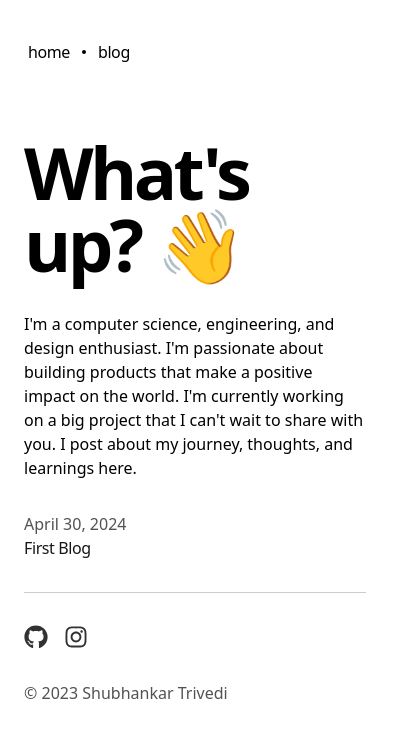
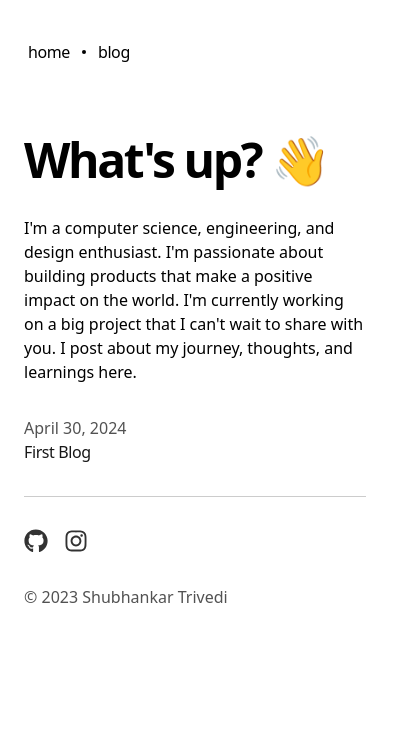
Before and after one commit to shubhankartrivedi/portfolio, a Next.js app: page / in a window 390 px wide. Shown: the top 738 px of the page, 414 px wide, since content can reach past the window. Built offline with nearby package versions, Linux system fonts and the light colour scheme.

Commit message:
Update typography styles in global.css and adjust layout in layout.tsx

```diff
--- a/src/app/global.css
+++ b/src/app/global.css
@@ -35,10 +35,10 @@ html {
   min-width: 360px;
 }
 h1 {
-  @apply text-7xl font-bold tracking-tighter;
+  @apply lg:text-7xl sm:text-6xl text-5xl font-bold tracking-tighter;
 }
 h2 {
-  @apply text-4xl font-bold tracking-tighter;
+  @apply lg:text-5xl sm:text-4xl text-3xl font-bold tracking-tighter;
 }
 .prose .anchor {
   @apply absolute invisible no-underline;
--- a/src/app/layout.tsx
+++ b/src/app/layout.tsx
@@ -58,8 +58,8 @@ export default function RootLayout({
           <SpeedInsights />
 
         </main>
-        <p className='dark:bg-white/20 bg-black/20  absolute top-0 -left-10 h-full w-[0.2px]'/>
-        <p className='dark:bg-white/20 bg-black/20 absolute top-0 -right-10 h-full w-[0.2px]'/>
+        <p className='dark:bg-white/20 lg:block hidden bg-black/20  absolute top-0 -left-10 h-full w-[0.2px]'/>
+        <p className='dark:bg-white/20 lg:block hidden bg-black/20 absolute top-0 -right-10 h-full w-[0.2px]'/>
       </body>
     </html>
   )
```
